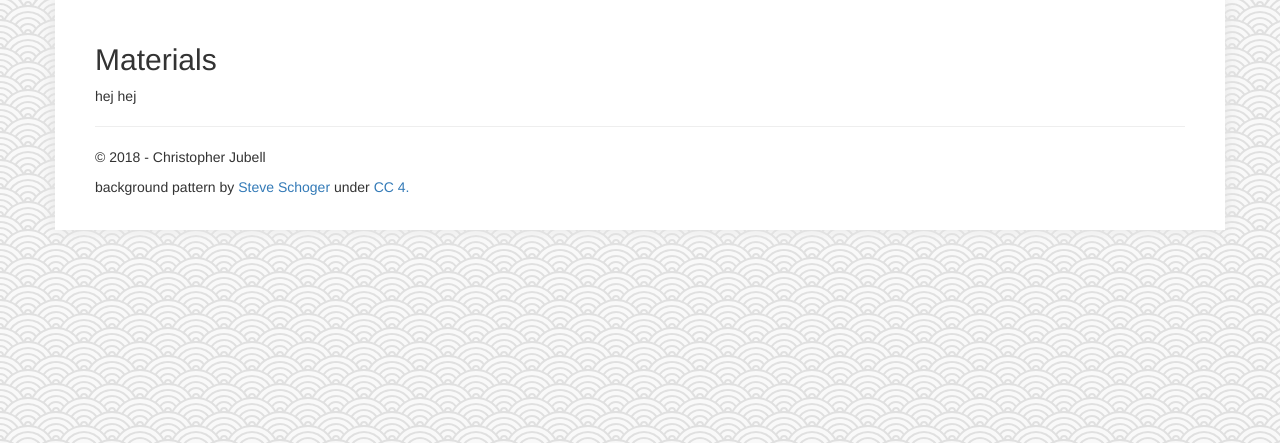
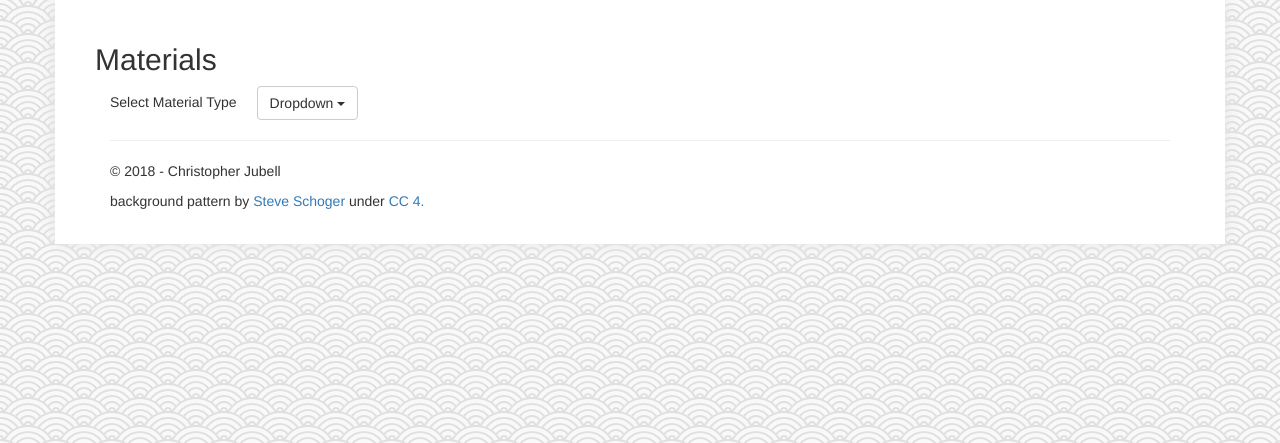
Before and after one commit to a13chrju/My-Game-Blog, an ASP.NET MVC app: page /Home/Materials in a window 1280 px wide. Shown: the part 51-494 px from the top of the page. Run offline with ASP.NET Core 8 and stand-ins for ASP.NET MVC 5, Linux system fonts and the light colour scheme; data that the repository does not hold is empty; the project's own start-up code is not run, and a stand-in starts its controllers and pages; some libraries are stand-ins or nearby versions.

Commit message:
new fixes

```diff
--- a/WebApplication3/App_Start/RouteConfig.cs
+++ b/WebApplication3/App_Start/RouteConfig.cs
@@ -18,6 +18,8 @@ namespace WebApplication3
                 url: "{controller}/{action}/{id}",
                 defaults: new { controller = "Home", action = "Index", id = UrlParameter.Optional }
             );
+
+
         }
     }
 }
--- a/WebApplication3/Controllers/HomeController.cs
+++ b/WebApplication3/Controllers/HomeController.cs
@@ -98,9 +98,55 @@ namespace WebApplication3.Controllers
 
             return View(blogg);
         }
-        public ActionResult Materials()
+
+        [Route("Home/Materials/{id?}")]
+        public ActionResult Materials(int? id)
         {
-            return View();
+            DownloadMaterials model = new DownloadMaterials();
+
+
+            MySqlConnection con4 = new MySqlConnection();
+            con4.ConnectionString = ConfigurationManager.ConnectionStrings["test"].ToString();
+            con4.Open();
+            MySqlCommand fetchdata3 = new MySqlCommand("SELECT * from materials", con4);
+            MySqlDataReader r3 = fetchdata3.ExecuteReader();
+            List<material> allmaterials = new List<material>();
+
+            while (r3.Read())
+            {
+                material material = new material();
+                material.index = Convert.ToInt32(r3["index"]);
+                material.description = r3["description"].ToString();
+                material.BlenderFile = r3["BlenderFile"].ToString();
+                material.imageurl = r3["imageurl"].ToString();
+                material.type = Convert.ToInt32(r3["type"]);
+                allmaterials.Add(material);
+            }
+            model.materials = allmaterials;
+            var selectedmaterial = new material();
+
+            if (id != null)
+            {
+                MySqlConnection con5 = new MySqlConnection();
+                con5.ConnectionString = ConfigurationManager.ConnectionStrings["test"].ToString();
+                con5.Open();
+                MySqlCommand fetchdata5 = new MySqlCommand("SELECT * from materials where index =" + Convert.ToInt32(id), con5);
+                MySqlDataReader r5 = fetchdata5.ExecuteReader();
+
+                while (r5.Read())
+                {
+                    material material = new material();
+                    material.index = Convert.ToInt32(r3["index"]);
+                    material.description = r3["description"].ToString();
+                    material.BlenderFile = r3["BlenderFile"].ToString();
+                    material.imageurl = r3["imageurl"].ToString();
+                    material.type = Convert.ToInt32(r3["type"]);
+                    selectedmaterial = material;
+                }
+                model.selectedmaterial = selectedmaterial;
+            }
+
+            return View(model);
         }
 
         public ActionResult FreeContent(int materialid = 1, int postid = 0)
--- a/WebApplication3/Views/Home/Materials.cshtml
+++ b/WebApplication3/Views/Home/Materials.cshtml
@@ -1,8 +1,107 @@
 
+@model WebApplication3.Models.DownloadMaterials
 @{
     ViewBag.Title = "Materials";
     Layout = "~/Views/Shared/_Layout.cshtml";
 }
+<script>
 
+
+    $(document).ready(function () {
+        $('.dropdown-toggle').dropdown();
+
+
+        $(".selecttype").on("click", function () {
+            var hiddenval = $(this).find(".hiddeninp").val();
+
+
+            $.ajax({
+                url: '@Url.Action("getmatcategory", "Home")',
+                data: { id: hiddenval },
+                success: function (data) {
+                    console.log(data);
+                    var output = "";
+                    for (var i = 0; i < data.length; i++){
+                        output += "<div class='col-md-3'><a class='thumbnail' href='/Home/FreeContent?materialid="+data[i].index+"'><img src='" + data[i].imageurl + "' alt='...'></a></div>";
+                    }
+                    if (data.length <= 0){
+                        output += "<div class='col-md-12'>Sorry Pal, no Materials of this Type exist right now.</div>"
+                            }
+
+
+                  $("#search-materials").html(output);
+
+
+                },
+              error:function (xhr, ajaxOptions, thrownError){
+                    //some errror, some show err msg to user and log the error
+                    alert(xhr.responseText);
+
+                }
+            });
+        });
+
+
+
+    });
+
+</script>
 <h2>Materials</h2>
-hej hej
+
+@if (Model.selectedmaterial != null)
+{
+    <div class="col-md-12">
+        <div class="alert alert-success" role="alert"><a rel="license" href="http://creativecommons.org/licenses/by/4.0/"><img alt="Creative Commons License" style="border-width:0" src="https://i.creativecommons.org/l/by/4.0/88x31.png" /></a> This work is licensed under a <a rel="license" href="http://creativecommons.org/licenses/by/4.0/">Creative Commons Attribution 4.0 International License</a>.</div>
+        <div class="alert alert-warning" role="alert">Click here to copy the attribution link for this model and paste it on your website.</div>
+        <span href="#" class="thumbnail hoverclickzor">
+            <div class="innerpictext">
+                @Model.selectedmaterial.description<br /> By Christopher Jubell 2017 under <a class="alink" href="http://creativecommons.org/licenses/by/4.0/">(CC BY 4.0)</a>  <br /><br />
+
+                @if (Model.selectedmaterial.type == 3) // the material type is a blender file
+                {
+                    <a href="@Url.Action("GetBlenderFile","Home",new { FileUrl = Model.selectedmaterial.BlenderFile })"><button type="button" class="btn btn-success">Download 3D Model</button></a>
+                }
+                else
+                {
+                    <a href="@Model.selectedmaterial.imageurl" download="material"><button type="button" class="btn btn-success">Download</button></a>
+                }
+
+            </div>
+            <img src="@Model.selectedmaterial.imageurl" alt="...">
+        </span>
+    </div>
+
+}
+
+
+
+<div class="col-md-6">
+    <div class="select-material">Select Material Type</div><div class="dropdown">
+        <button class="btn btn-default dropdown-toggle" type="button" id="dropdownMenu1" data-toggle="dropdown" aria-haspopup="true" aria-expanded="true">
+            Dropdown
+            <span class="caret"></span>
+        </button>
+        <ul class="dropdown-menu" aria-labelledby="dropdownMenu1">
+            <li><a class="selecttype"><input class="hiddeninp" value="3" type="hidden" />3D Models</a></li>
+            <li><a class="selecttype"><input class="hiddeninp" value="1" type="hidden" />Textures</a></li>
+            <li><a class="selecttype"><input class="hiddeninp" value="2" type="hidden" />Scripts</a></li>
+            <li role="separator" class="divider"></li>
+            <li><a class="selecttype">All</a></li>
+        </ul>
+    </div>
+</div><!-- /.col-lg-6 -->
+
+<div class="col-md-12"</div>
+<div class="row" id="search-materials">
+    @foreach (var material in Model.materials)
+    {
+        <div class="col-xs-6 col-sm-4 col-md-3">
+
+            <a href="@Url.Action("materials", "Home", new { id = material.index })" class="thumbnail">
+                <img src="@material.imageurl" alt="...">
+            </a>
+
+        </div>
+    }
+
+</div>
```
Also changed, not shown: WebApplication3/Models/DownloadMaterials.cs (added, +13 -0 lines), WebApplication3/WebApplication3.csproj, 7 other files.
